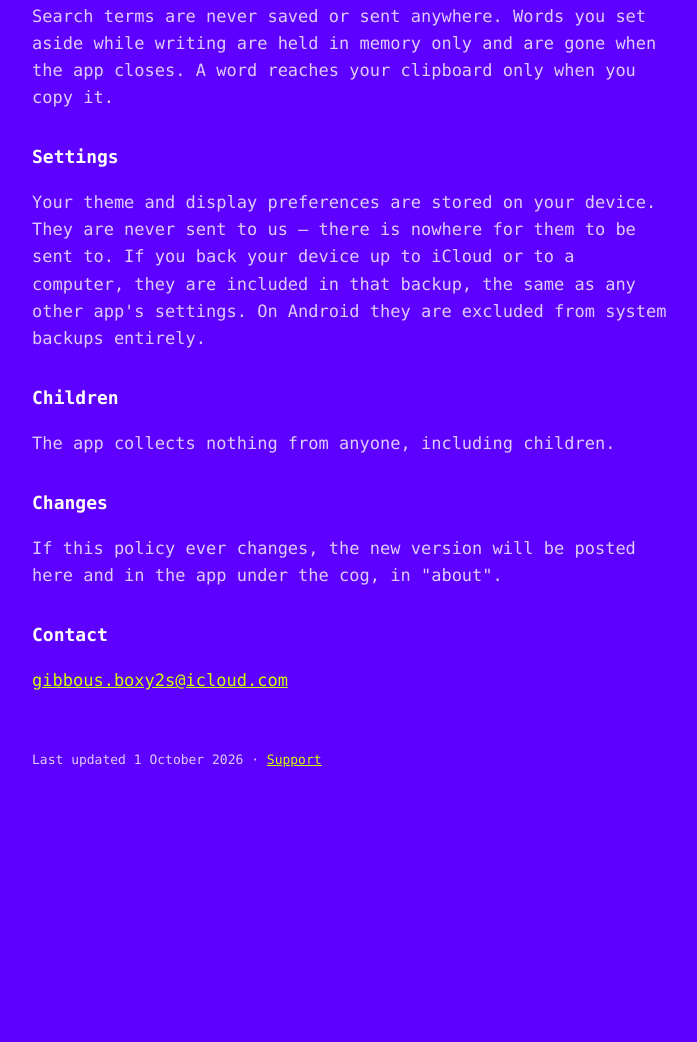
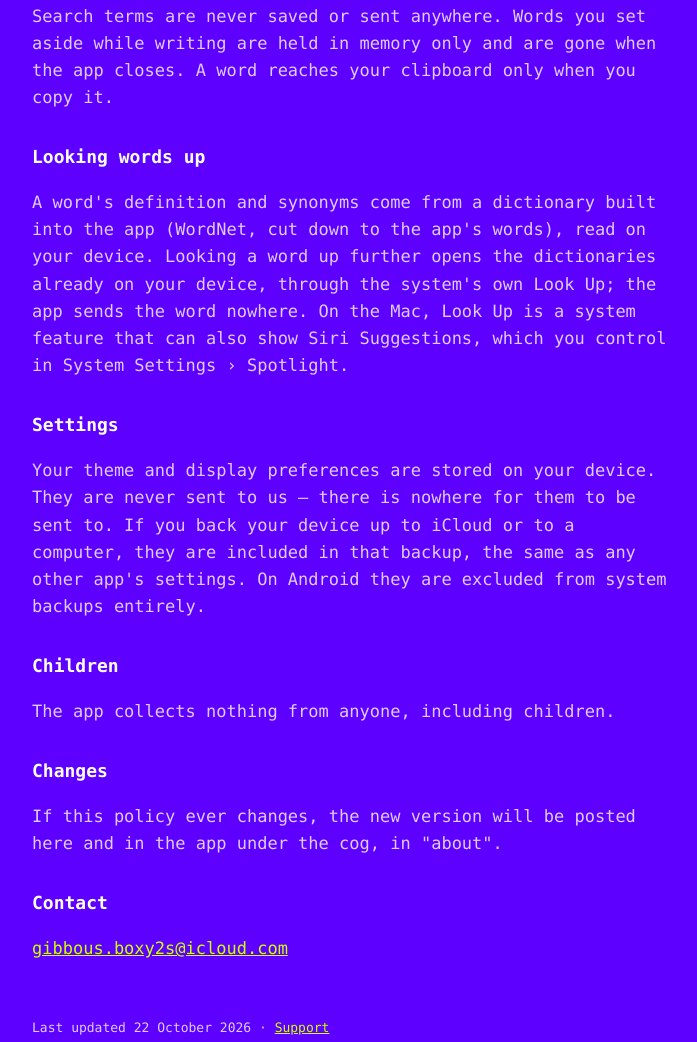
Before and after one commit to 5jgrcd749v-create/rhymegod, a plain HTML site: page privacy.html in a window 1280 px wide. Shown: the part 380-1422 px from the top of the page, without its empty margins (288-985 px from the left). Before the commit the page ends 1231 px from the top, so only its background shows below. Drawn offline with Linux system fonts and the light colour scheme.

Commit message:
Update privacy.html

```diff
--- a/privacy.html
+++ b/privacy.html
@@ -38,6 +38,13 @@
   memory only and are gone when the app closes. A word reaches your clipboard only when you copy
   it.</p>
 
+  <h2>Looking words up</h2>
+  <p>A word's definition and synonyms come from a dictionary built into the app (WordNet, cut down
+  to the app's words), read on your device. Looking a word up further opens the dictionaries
+  already on your device, through the system's own Look Up; the app sends the word nowhere. On
+  the Mac, Look Up is a system feature that can also show Siri Suggestions, which you control in
+  System Settings › Spotlight.</p>
+
   <h2>Settings</h2>
   <p>Your theme and display preferences are stored on your device. They are never sent to us —
   there is nowhere for them to be sent to. If you back your device up to iCloud or to a computer,
@@ -54,7 +61,7 @@
   <h2>Contact</h2>
   <p><a href="mailto:gibbous.boxy2s@icloud.com">gibbous.boxy2s@icloud.com</a></p>
 
-  <footer>Last updated 1 October 2026 · <a href="index.html">Support</a></footer>
+  <footer>Last updated 22 October 2026 · <a href="index.html">Support</a></footer>
 </main>
 </body>
 </html>
```
